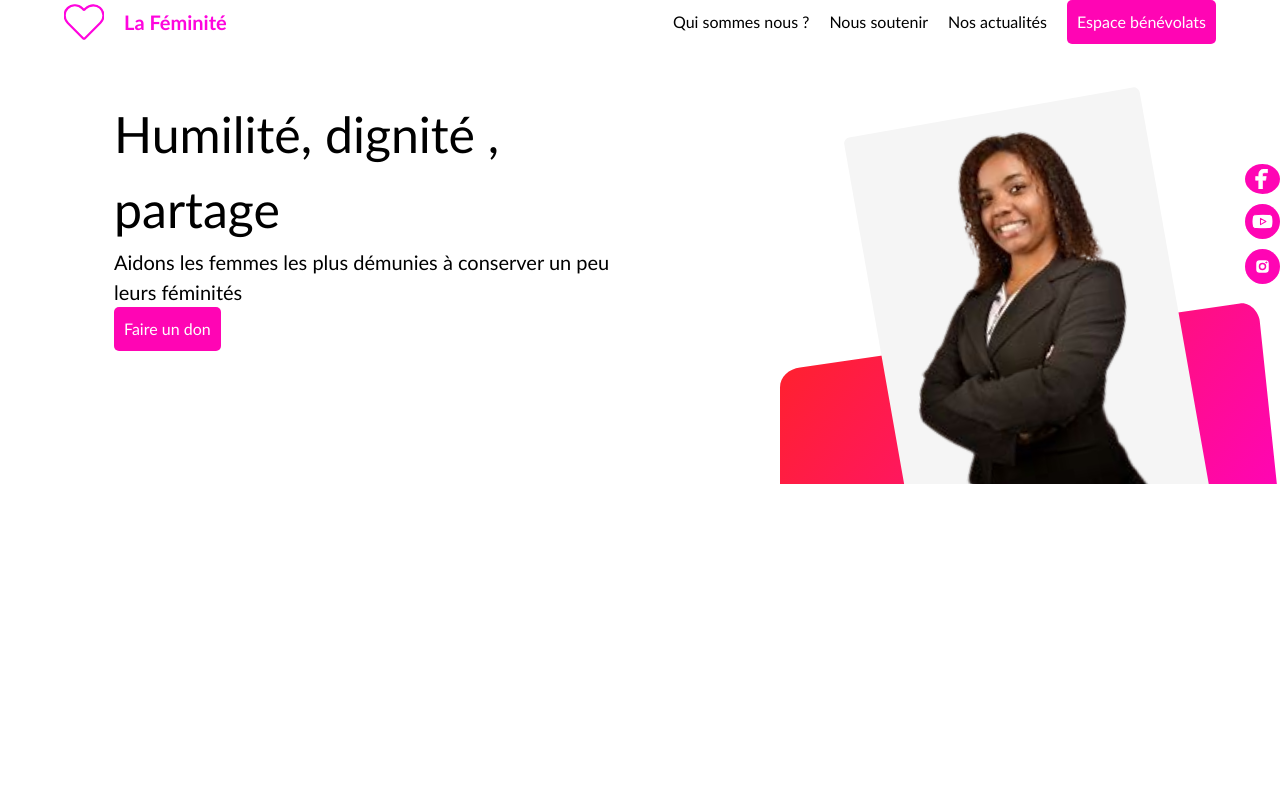
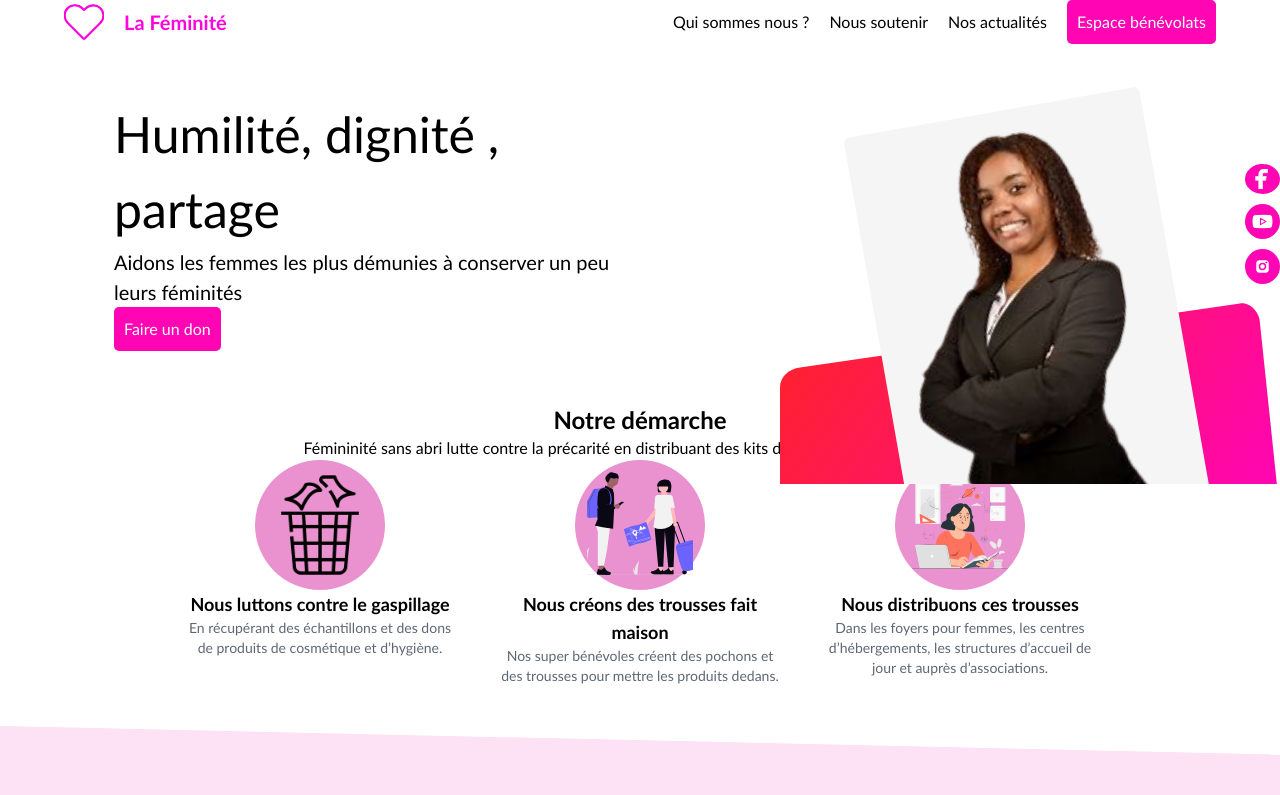
Before and after one commit to zoukicode/project_react, a React (Vite) app: page / in a window 1280 px wide. Shown: the top 795 px of the page. Built offline with nearby package versions, Linux system fonts and the light colour scheme.

Commit message:
'lastecommit'

```diff
--- a/src/index.css
+++ b/src/index.css
@@ -41,8 +41,6 @@ button {
 
 /* Section #demarche positionnée plus bas sur la page */
 #demarche {
-  position: relative;
-  top: 200px;
   text-align: center;
 }
 
```
